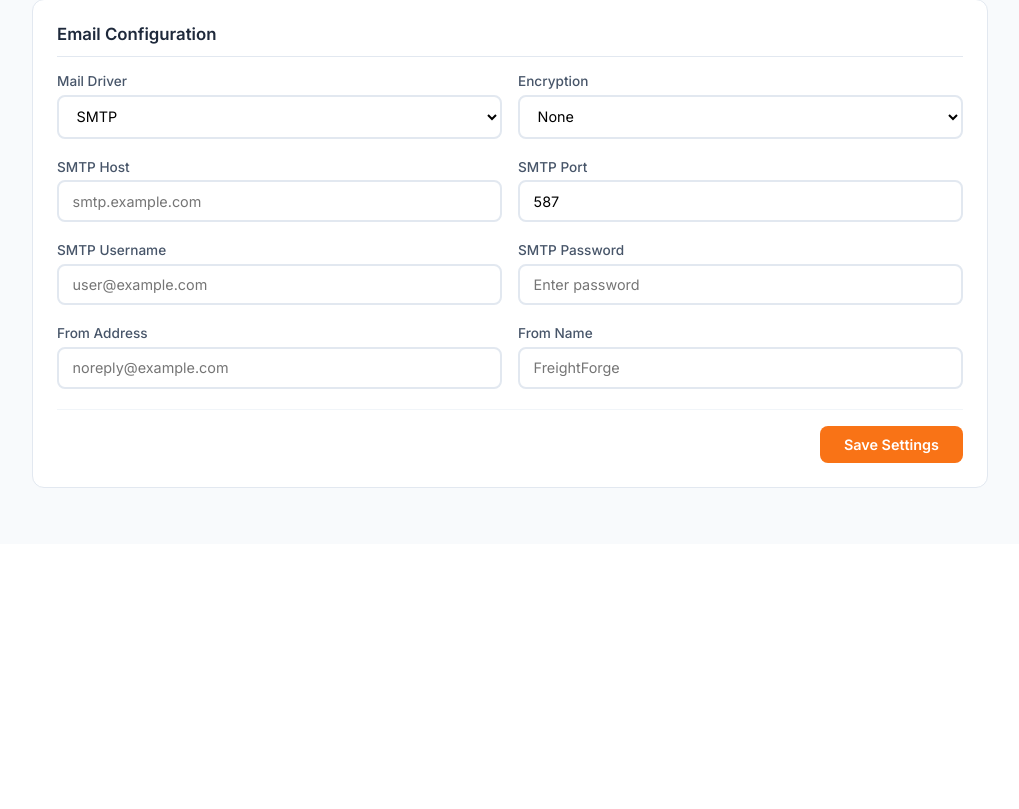
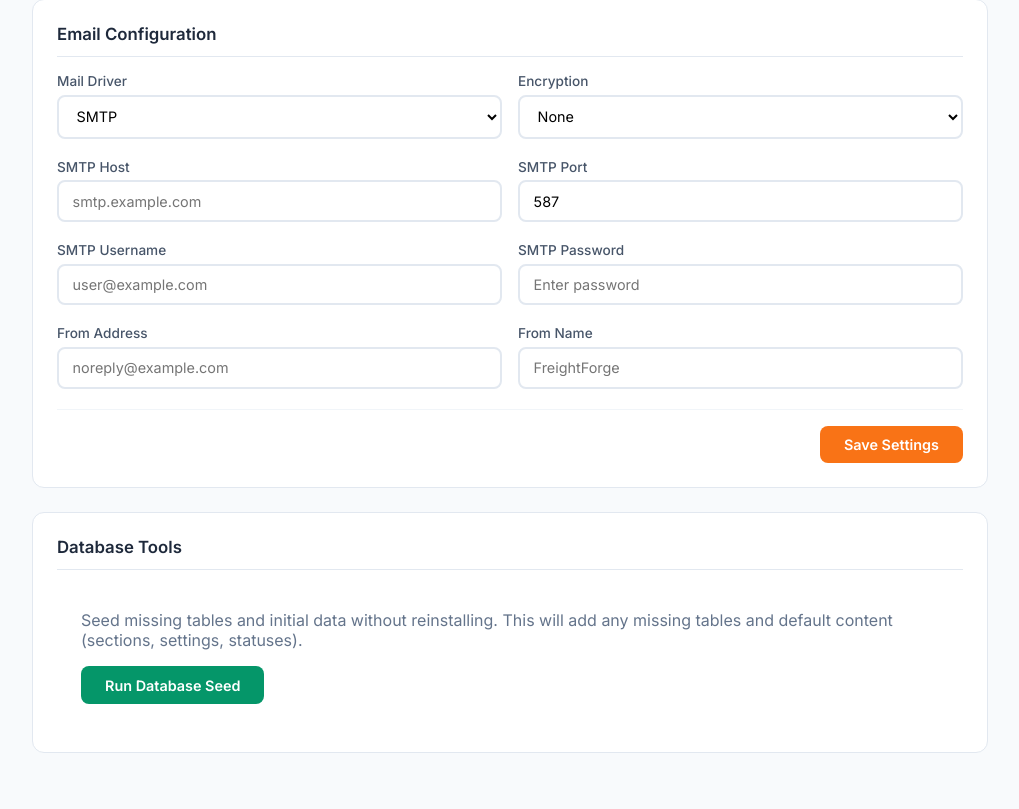
Before and after one commit to ijidev/Freightforge, a PHP site: page /admin/settings in a window 1280 px wide. Shown: the part 1270-2079 px from the top of the page, without its empty margins (260-1279 px from the left). Before the commit the page ends 1758 px from the top, so only its background shows below. Run offline with PHP 8.4, Linux system fonts and the light colour scheme; the visitor is signed in with stand-in values (Sample User, id 1); data comes from the database, SQL or seed files in the repository; some libraries are stand-ins or nearby versions.

Commit message:
feat: add admin seed database button and DHL partner section

```diff
--- a/app/Http/Controllers/AdminController.php
+++ b/app/Http/Controllers/AdminController.php
@@ -8,6 +8,7 @@ use App\Domain\Shipment\ShipmentRepository;
 use App\Domain\User\UserRepository;
 use Helix\Http\Request;
 use Helix\Http\Response;
+use Helix\Installer\Installer;
 use Helix\Routing\Attributes\Route;
 use Helix\View\Template;
 
@@ -378,6 +379,48 @@ class AdminController
         return Response::redirect('/admin/sections');
     }
 
+    #[Route('/admin/seed-database', method: 'POST')]
+    public function seedDatabase(): Response
+    {
+        $redirect = $this->requireAuth();
+        if ($redirect) return $redirect;
+
+        try {
+            $installer = new Installer(__DIR__ . '/../../../');
+
+            $config = [
+                'DB_DRIVER' => $_ENV['DB_DRIVER'] ?? 'mysql',
+                'DB_HOST' => $_ENV['DB_HOST'] ?? 'localhost',
+                'DB_NAME' => $_ENV['DB_NAME'] ?? 'freightforge',
+                'DB_USER' => $_ENV['DB_USER'] ?? 'root',
+                'DB_PASS' => $_ENV['DB_PASS'] ?? '',
+            ];
+
+            if ($config['DB_DRIVER'] === 'sqlite') {
+                $config['DB_PATH'] = $_ENV['DB_PATH'] ?? 'storage/database.sqlite';
+            }
+
+            $installer->setConfig($config);
+
+            $installer->setupSchema();
+            $installer->seedDatabase();
+
+            $results = $installer->getResults();
+            $errors = array_filter($results, fn($r) => $r['status'] === 'fail');
+
+            if (empty($errors)) {
+                $this->setFlash('success', 'Database seeded successfully. Missing tables and data have been created.');
+            } else {
+                $messages = array_map(fn($r) => $r['message'], $errors);
+                $this->setFlash('error', 'Seeding completed with errors: ' . implode('; ', $messages));
+            }
+        } catch (\Throwable $e) {
+            $this->setFlash('error', 'Database seeding failed: ' . $e->getMessage());
+        }
+
+        return Response::redirect('/admin/settings');
+    }
+
     private function setFlash(string $type, string $message): void
     {
         $_SESSION['flash'] = ['type' => $type, 'message' => $message];
--- a/app/Http/Views/admin/settings.php
+++ b/app/Http/Views/admin/settings.php
@@ -109,4 +109,13 @@
         </div>
     </form>
 </div>
+<div class="card" style="margin-top:1.5rem;">
+    <div class="card-header">Database Tools</div>
+    <div style="padding:1.5rem;">
+        <p style="margin-bottom:1rem;color:#64748b;">Seed missing tables and initial data without reinstalling. This will add any missing tables and default content (sections, settings, statuses).</p>
+        <form method="POST" action="/admin/seed-database" onsubmit="return confirm('Are you sure you want to seed the database? This will add missing tables and default data.');">
+            <button type="submit" class="btn btn-primary" style="background:#059669;">Run Database Seed</button>
+        </form>
+    </div>
+</div>
 <?php $content = ob_get_clean(); require __DIR__ . '/../layouts/admin.php'; ?>
```
